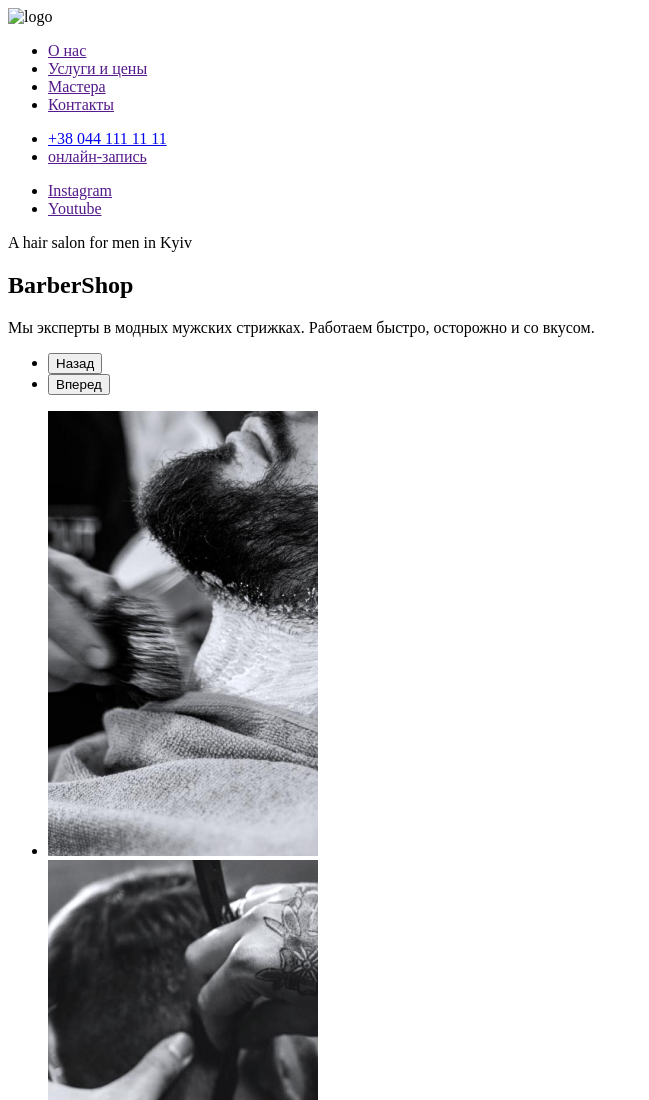
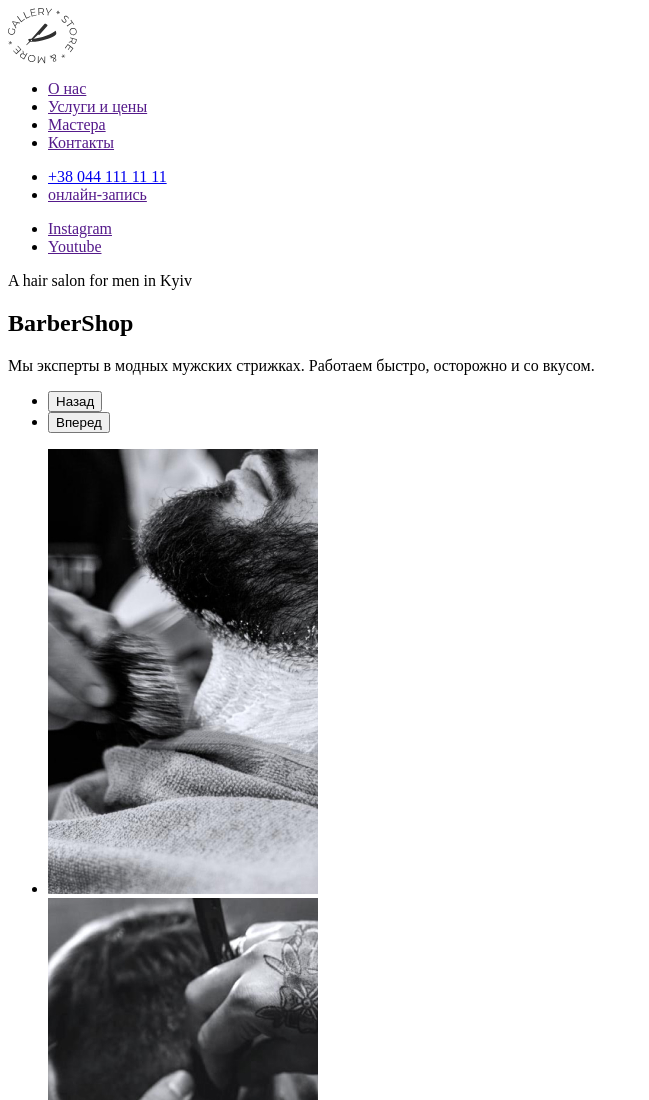
Before and after one commit to Vladosik12333/goit-start, a plain HTML site: page index.html in a window 1280 px wide. Shown: the top 1100 px of the page, without its empty margins (0-649 px from the left). Drawn offline with Linux system fonts and the light colour scheme.

Commit message:
Update bag

```diff
--- a/index.html
+++ b/index.html
@@ -6,7 +6,7 @@
         <title>My project</title>
             <link rel="preconnect" href="https://fonts.gstatic.com" />
             <link href="https://fonts.googleapis.com/css2?family=Open+Sans:wght@400;700&family=Raleway:wght@700&display=swap"
-                rel="stylesheet" />
+            rel="stylesheet" />
     </head>
     <body>
 
@@ -15,7 +15,7 @@
         <div class="container">
 
                 <a>
-                    <img src="./images/logo.svg" alt="logo" />
+                    <img src="./images/icons/Logo.svg" alt="logo" />
                 </a>
 
                 <nav>
```
